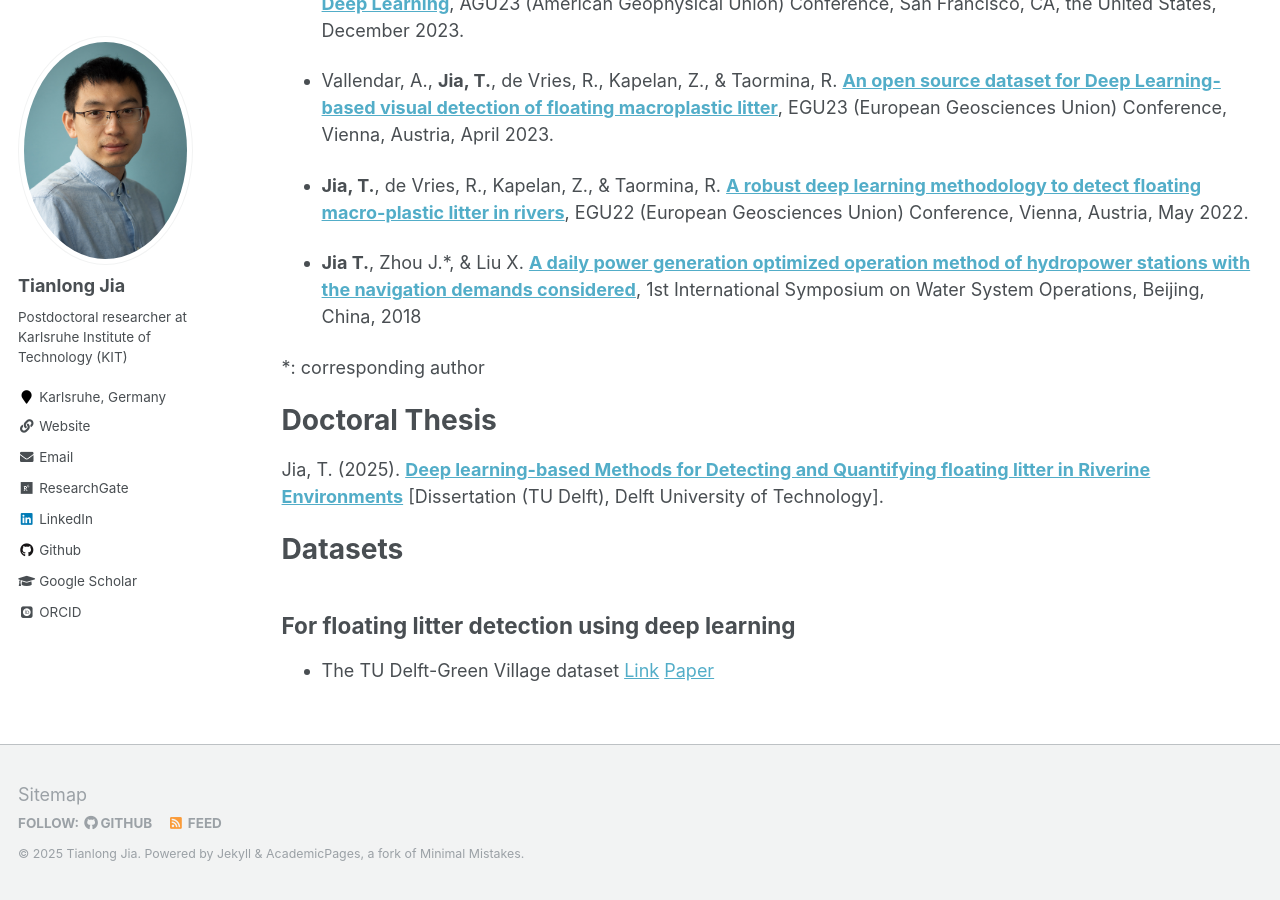
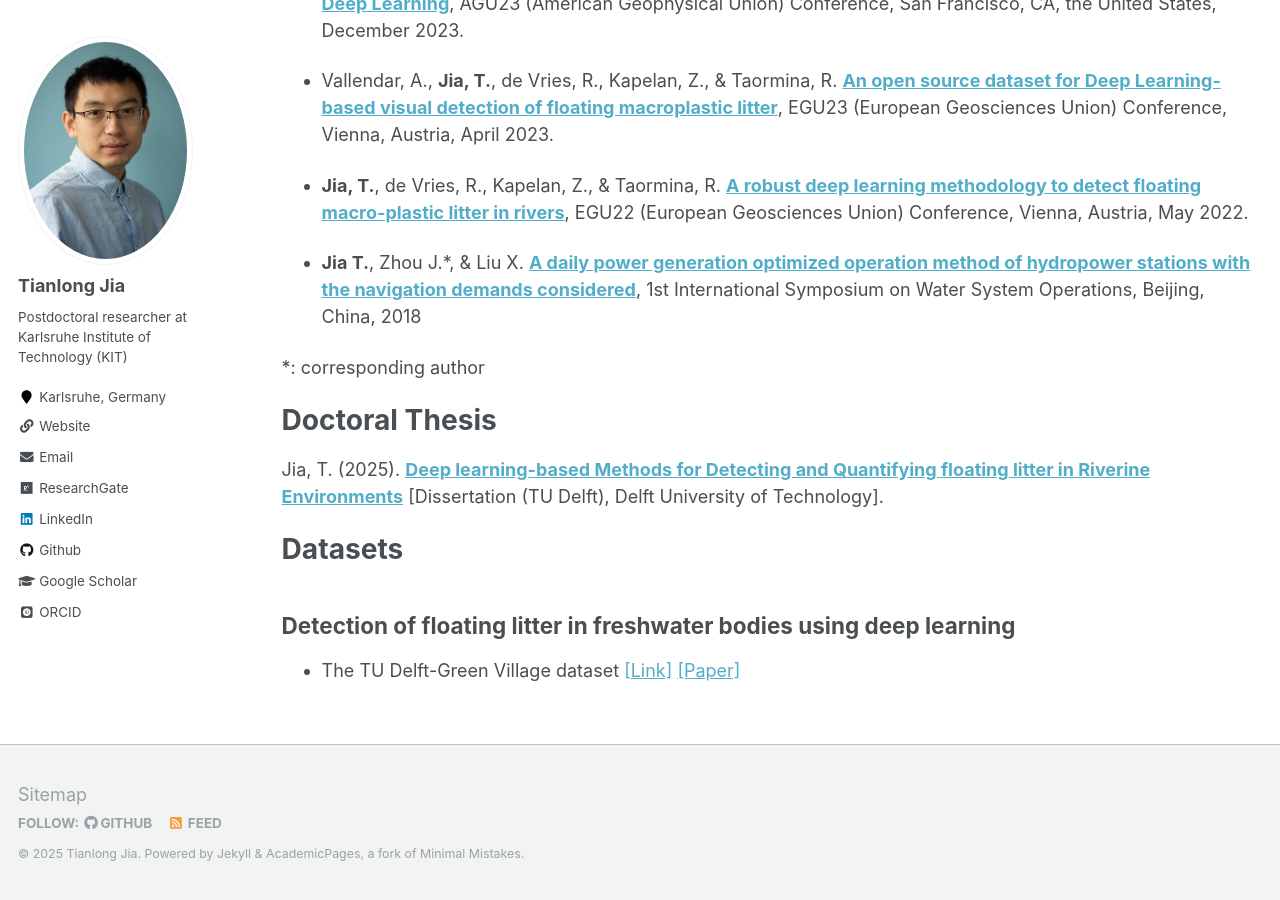
Before and after one commit to TianlongJia/TianlongJia.github.io, a Jekyll site: the page built from _pages/publications.md, in a window 1280 px wide and 900 px high, scrolled down 1882 px. Built offline with Jekyll 4.4.1, drawn with Linux system fonts in a browser that asks for light colours; some web fonts are replaced.

Commit message:
datasests

```diff
--- a/_pages/publications.md
+++ b/_pages/publications.md
@@ -62,8 +62,8 @@ You can also find my papers in [my Google Scholar](https://scholar.google.com.hk
 Jia, T. (2025). [**Deep learning-based Methods for Detecting and Quantifying floating litter in Riverine Environments**](https://doi.org/10.4233/uuid:46d1a28c-eb01-4f63-aa33-1bd8d866e52e) [Dissertation (TU Delft), Delft University of Technology].
 
 # Datasets
-## For floating litter detection using deep learning
-* The TU Delft-Green Village dataset [Link](https://doi.org/10.1051/matecconf/201824601065) [Paper](https://doi.org/10.3389/frwa.2023.1298465) <br>
+## Detection of floating litter in freshwater bodies using deep learning
+* The TU Delft-Green Village dataset [[Link]](https://doi.org/10.1051/matecconf/201824601065) [[Paper]](https://doi.org/10.3389/frwa.2023.1298465) <br>
 
 
 <!-- # Presentations -->
```
